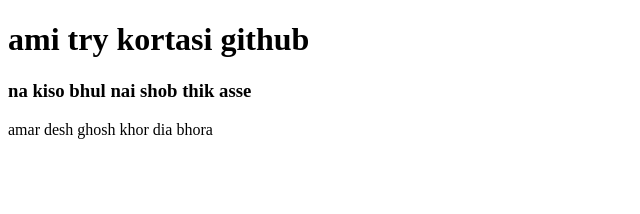
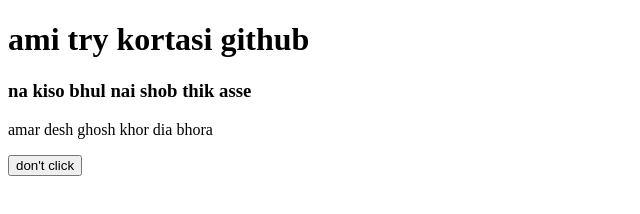
Before and after one commit to shohidulislam6731/my-fast-website, a plain HTML site: page index.html in a window 1280 px wide. Shown: the whole page, without its empty margins (0-640 px from the left). Drawn offline with Linux system fonts and the light colour scheme.

Commit message:
olta palta

```diff
--- a/index.html
+++ b/index.html
@@ -11,4 +11,5 @@
     <h3>na kiso bhul nai shob thik asse</h3>
     <p>amar desh ghosh khor dia bhora</p>
 </body>
+<button>don't click</button>
 </html>
```
